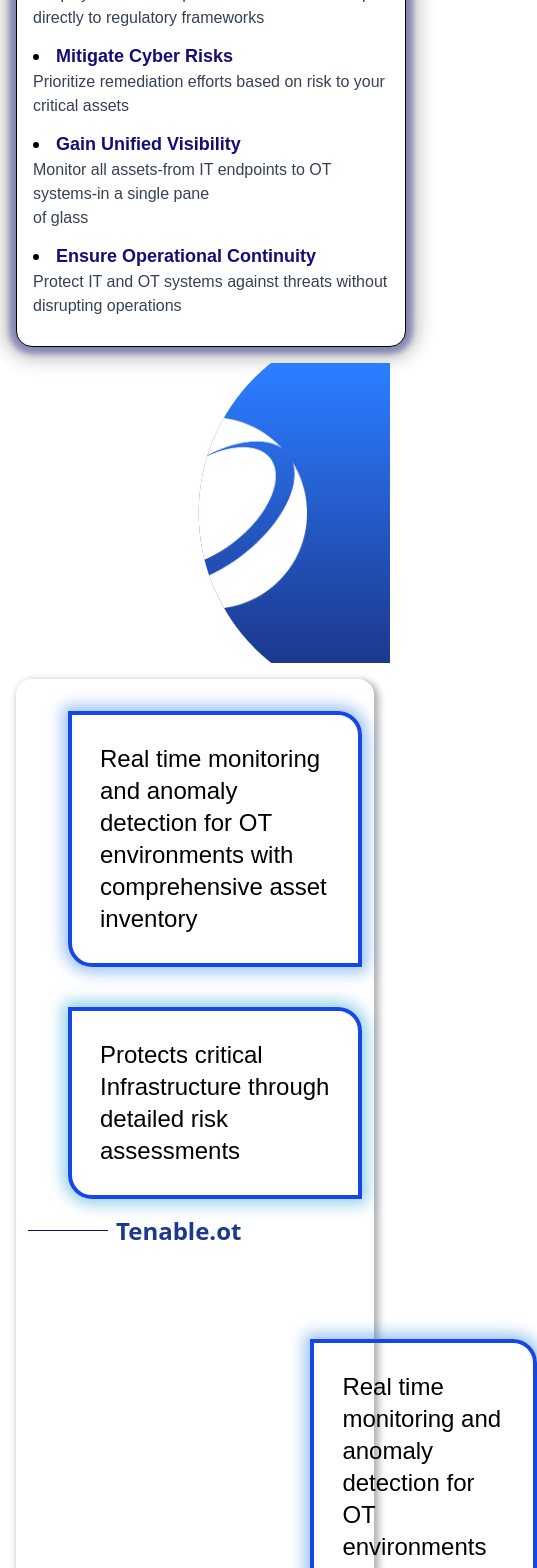
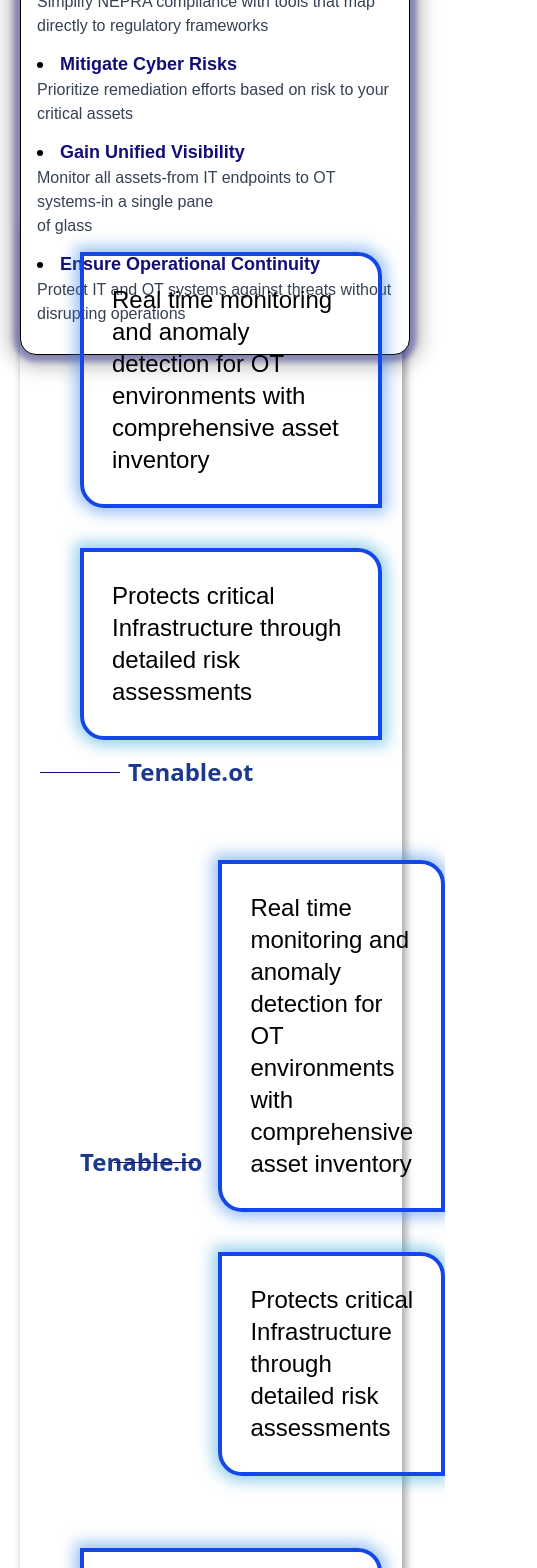
Before and after one commit to muaz-nadeem/frontend-sps, a React (Vite) app: page /frontend-sps/products in a window 390 px wide. Shown: the part 432-2000 px from the top of the page, 537 px wide, since content can reach past the window. Built offline with nearby package versions, Linux system fonts and the light colour scheme.

Commit message:
changed description box code

```diff
--- a/src/components/productpage_components/Description_box.jsx
+++ b/src/components/productpage_components/Description_box.jsx
@@ -1,15 +1,13 @@
 import React from 'react'
 
-const Description_box = ({ description, shadow, width, height, font}) => {
+const Description_box = ({ description, shadow, width, height, font }) => {
     return (
-
-        <div className={`w-${width} h-${height} font-poppins font-${font} p-7 text-2xl rounded-tr-3xl border-4 border-blue-700 rounded-bl-3xl ${shadow}`}>
-            <p>
-                {description}
-            </p>
+        <div
+            className={`${width} ${height} ${font} p-7 text-2xl rounded-tr-3xl border-4 border-blue-700 rounded-bl-3xl ${shadow} font-poppins`}
+        >
+            <p>{description}</p>
         </div>
-
     )
-  }
+}
 
 export default Description_box
--- a/src/components/productpage_components/Section3.jsx
+++ b/src/components/productpage_components/Section3.jsx
@@ -21,7 +21,7 @@
         <p className='text-center font-poppins text-lg lg:text-xl mt-3 lg:mt-5'>This service is tailored for:</p>
 
         <div className='flex flex-col lg:flex-row justify-center mt-8 lg:mt-16 gap-6 lg:gap-20'>
-            <Description_box description="Power Generation Companies"  shadow="shadow-[0px_0px_15px_5px_rgba(35,159,212,0.5)]" width="200px" height="200px" font="bold"/>
+            <Description_box description="Power Generation Companies"  shadow="shadow-[0px_0px_15px_5px_rgba(35,159,212,0.5)]" width="600" height="xl" font="bold"/>
             <Description_box description="Power Generation Companies"  shadow="shadow-[0px_0px_15px_5px_rgba(35,159,212,0.5)]" width="200px" height="200px" font="bold"/>
         </div>
 
--- a/src/components/productpage_components/section1.jsx
+++ b/src/components/productpage_components/section1.jsx
@@ -6,7 +6,7 @@
   return (
 
     <div className='flex flex-col lg:flex-row w-full flex-shrink-0 min-h-screen'>
-      <div className="mt-8 lg:mt-24 bg-white py-4 lg:py-7 border rounded-2xl lg:rounded-4xl mx-4 lg:mx-20 my-4 lg:my-10 w-full lg:w-1/2 flex flex-col shadow-[0_0_5px_7px_rgba(0,0,150,0.3),0_0_20px_10px_rgba(0,0,0,0.3)]">
+      <div className="mt-10 mx-5 2xl:mt-8 lg:mt-24 bg-white py-4 lg:py-7 border rounded-2xl lg:rounded-4xl lg:mx-20 lg:my-10 w-full lg:w-1/2 flex flex-col shadow-[0_0_5px_7px_rgba(0,0,150,0.3),0_0_20px_10px_rgba(0,0,0,0.3)]">
           <img className="max-w-48 lg:max-w-xs mx-auto" src={tenableLogo} alt="tenable logo" />
 
           <div className="h-1 bg-blue-700 mt-3 lg:mt-5 shadow-[0_4px_7px_rgba(0,0,255,0.4)]"></div>
@@ -49,11 +49,11 @@
 
 
       <div
-        className="lg:block w-full lg:w-1/2 bg-gradient-to-b from-blue-500 to-blue-900 flex items-center justify-center min-h-[300px] lg:min-h-screen"
+        className="hidden md:max-2xl:block w-full lg:w-1/2 bg-gradient-to-b from-blue-500 to-blue-900 flex items-center justify-center min-h-[300px] lg:min-h-screen"
         style={{clipPath: "circle(55% at 100% 50%)"}}
         >
 
-         <img className="ml-8 lg:ml-96 max-w-48 lg:max-w-lg" src={trendMicroLogo} alt="logo" />
+         <img className="pl-10 mt-60 lg:ml-96 max-w-48 lg:max-w-lg" src={trendMicroLogo} alt="logo" />
       </div>
 
     </div>
--- a/src/components/productpage_components/section2.jsx
+++ b/src/components/productpage_components/section2.jsx
@@ -5,7 +5,7 @@
     return (
 
 
-        <div className="m-4 lg:m-32 bg-white border-white rounded-2xl lg:rounded-4xl p-3 lg:px-32 lg:py-16 min-h-screen shadow-[3px_3px_7px_2px_rgba(0,0,0,0.3)]">
+        <div className="p-5 -mt-50 mb-30 ml-5 -mr-3 lg:m-32 bg-white border-white rounded-2xl lg:rounded-4xl lg:px-32 lg:py-16 min-h-screen shadow-[3px_3px_7px_2px_rgba(0,0,0,0.3)]">
 
             {/* THE LEFT TWO BOXES */}
             <div className="flex flex-col lg:flex-row justify-center">
@@ -43,7 +43,7 @@
                 <div className="flex gap-10 ml-10 mt-5">
 
                     <div className="relative flex items-center">
-                        <h1 className="ml-2 lg:ml-5 mt-2 lg:mt-5 text-2xl lg:text-4xl font-semibold text-blue-900">Tenable.io</h1>
+                        <h1 className="-mr-24 lg:ml-5 mt-2 lg:mt-5 text-2xl lg:text-4xl font-semibold text-blue-900">Tenable.io</h1>
                         <div className="w-20 lg:w-44 ml-2 -mr-4 lg:-mr-9 mt-2 lg:mt-7 h-[1px] bg-blue"></div> {/* horizontal line */}
                     </div>
 
@@ -55,12 +55,12 @@
                         <div className="w-7 h-7 rounded-full border-3 border-blue-800 bg-transparent "></div> {/* circle */}
                     </div>
 
-                    <div className='flex flex-col gap-10 mt-10'>
+                    <div className='flex flex-col gap-10 mt-5'>
                         <Description_box description="Real time monitoring and anomaly detection for OT
-                        environments with comprehensive asset inventory" shadow="shadow-[0px_0px_15px_5px_rgba(47,128,232,0.5)]" width="xl" height="lg"/ >
+                        environments with comprehensive asset inventory" shadow="shadow-[0px_0px_15px_5px_rgba(47,128,232,0.5)]" width="xl" height="lg" />
 
                         <Description_box description="Protects critical Infrastructure through detailed
-                        risk assessments" shadow="shadow-[0px_0px_15px_5px_rgba(35,159,212,0.5)]" width="xl" height="lg"/>
+                        risk assessments" shadow="shadow-[0px_0px_15px_5px_rgba(35,159,212,0.5)]" width="xl" height="lg" />
                     </div>
 
                 </div>
```
